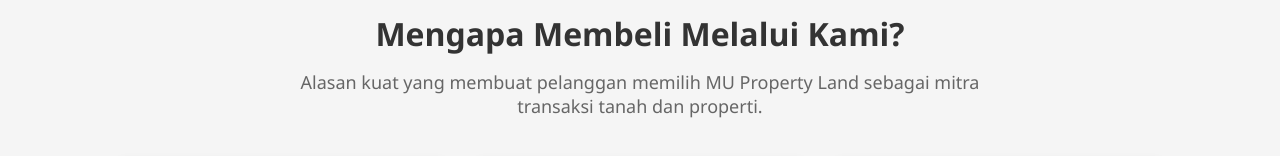
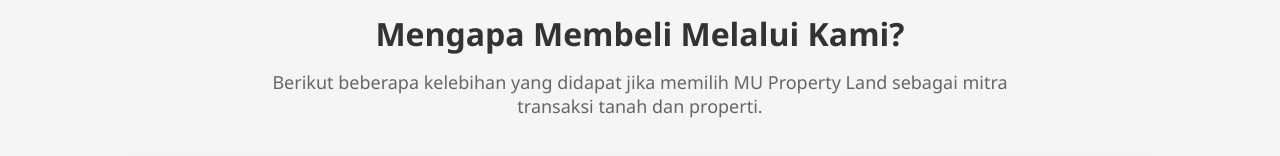
Before and after one commit to keluargasulabersatu-creator/siklus, a plain HTML site: page index.html in a window 1280 px wide. Shown: the part 123-279 px from the top of the page. Drawn offline with Linux system fonts and the light colour scheme.

Commit message:
Update index.html

```diff
--- a/index.html
+++ b/index.html
@@ -154,7 +154,7 @@
 <div class="container">
 
     <h2 class="title">Mengapa Membeli Melalui Kami?</h2>
-    <p class="subtitle">Alasan kuat yang membuat pelanggan memilih MU Property Land sebagai mitra transaksi tanah dan properti.</p>
+    <p class="subtitle">Berikut beberapa kelebihan yang didapat jika memilih  MU Property Land sebagai mitra transaksi tanah dan properti.</p>
 
     <div class="grid">
 
```
